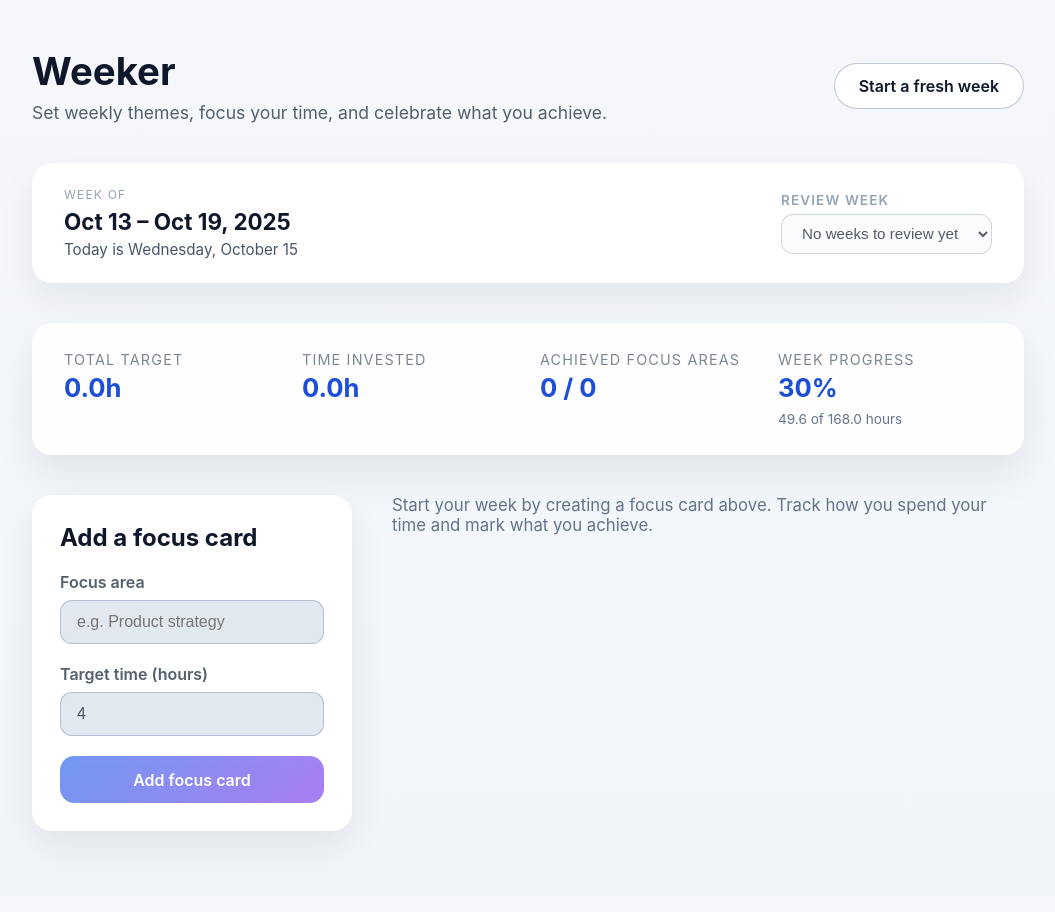
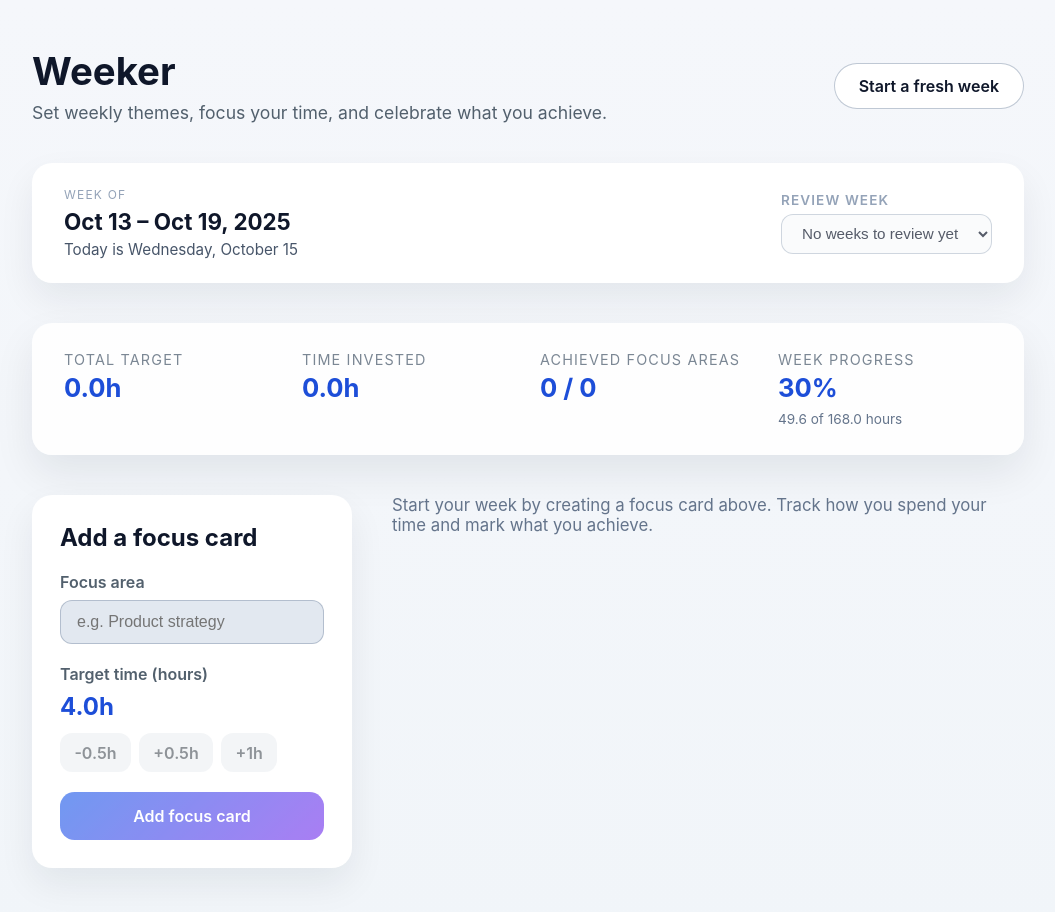
Before and after one commit to LostCanadian/Weeker, a React (Vite) app: page / in a window 1280 px wide. Shown: the top 912 px of the page, without its empty margins (112-1167 px from the left). Built offline with nearby package versions, Linux system fonts and the light colour scheme.

Commit message:
Use buttons to adjust new focus target time

```diff
--- a/src/App.css
+++ b/src/App.css
@@ -227,6 +227,26 @@ body {
   gap: 0.5rem;
   font-weight: 600;
   color: #52606d;
+}
+
+.planner__target-control {
+  display: flex;
+  flex-direction: column;
+  align-items: flex-start;
+  gap: 0.75rem;
+}
+
+.planner__target-display {
+  display: inline-flex;
+  align-items: baseline;
+  gap: 0.4rem;
+  font-size: 1.1rem;
+  color: #1f2933;
+}
+
+.planner__target-display strong {
+  font-size: 1.5rem;
+  color: #1d4ed8;
 }
 
 .planner__field input {
--- a/src/App.tsx
+++ b/src/App.tsx
@@ -293,7 +293,7 @@ function App() {
     cloneFocusItems(initialFocus),
   );
   const [newTitle, setNewTitle] = useState('');
-  const [newTarget, setNewTarget] = useState('4');
+  const [newTarget, setNewTarget] = useState(4);
   const [weeksData, setWeeksData] = useState<WeekStorage>({});
   const [storageReady, setStorageReady] = useState(false);
   const [today, setToday] = useState(() => new Date());
@@ -507,23 +507,38 @@ function App() {
     }
 
     const trimmedTitle = newTitle.trim();
-    const parsedTarget = Number(newTarget);
-
-    if (!trimmedTitle || Number.isNaN(parsedTarget) || parsedTarget <= 0) {
+    if (!trimmedTitle || !Number.isFinite(newTarget) || newTarget <= 0) {
       return;
     }
+
+    const normalizedTarget = Math.min(
+      Math.max(Math.round(newTarget * 2) / 2, 0.5),
+      80,
+    );
 
     const newItem: FocusItem = {
       id: `focus-${Date.now()}-${Math.random().toString(16).slice(2, 6)}`,
       title: trimmedTitle,
-      targetHours: Math.min(parsedTarget, 80),
+      targetHours: normalizedTarget,
       spentHours: 0,
       note: '',
     };
 
     setFocusItems((items: FocusItem[]) => [newItem, ...items]);
     setNewTitle('');
-    setNewTarget(parsedTarget.toString());
+    setNewTarget(normalizedTarget);
+  };
+
+  const adjustNewTarget = (delta: number) => {
+    if (!canEditCurrentWeek) return;
+
+    setNewTarget((current) => {
+      const next = Math.min(
+        Math.max(Math.round((current + delta) * 2) / 2, 0.5),
+        80,
+      );
+      return next;
+    });
   };
 
   const updateSpentHours = (id: string, newSpent: number) => {
@@ -802,18 +817,40 @@ function App() {
               required
             />
           </label>
-          <label className="planner__field">
+          <div className="planner__field">
             <span>Target time (hours)</span>
-            <input
-              type="number"
-              min="0.5"
-              step="0.5"
-              value={newTarget}
-              onChange={(event) => setNewTarget(event.target.value)}
-              disabled={!canEditCurrentWeek}
-              required
-            />
-          </label>
+            <div className="planner__target-control">
+              <div className="planner__target-display" aria-live="polite">
+                <strong>{newTarget.toFixed(1)}h</strong>
+              </div>
+              <div className="actions__group">
+                <button
+                  type="button"
+                  onClick={() => adjustNewTarget(-0.5)}
+                  disabled={!canEditCurrentWeek || newTarget <= 0.5}
+                  aria-label="Decrease target by 0.5 hours"
+                >
+                  -0.5h
+                </button>
+                <button
+                  type="button"
+                  onClick={() => adjustNewTarget(0.5)}
+                  disabled={!canEditCurrentWeek}
+                  aria-label="Increase target by 0.5 hours"
+                >
+                  +0.5h
+                </button>
+                <button
+                  type="button"
+                  onClick={() => adjustNewTarget(1)}
+                  disabled={!canEditCurrentWeek}
+                  aria-label="Increase target by 1 hour"
+                >
+                  +1h
+                </button>
+              </div>
+            </div>
+          </div>
           <button
             type="submit"
             className="primary-button"
```
